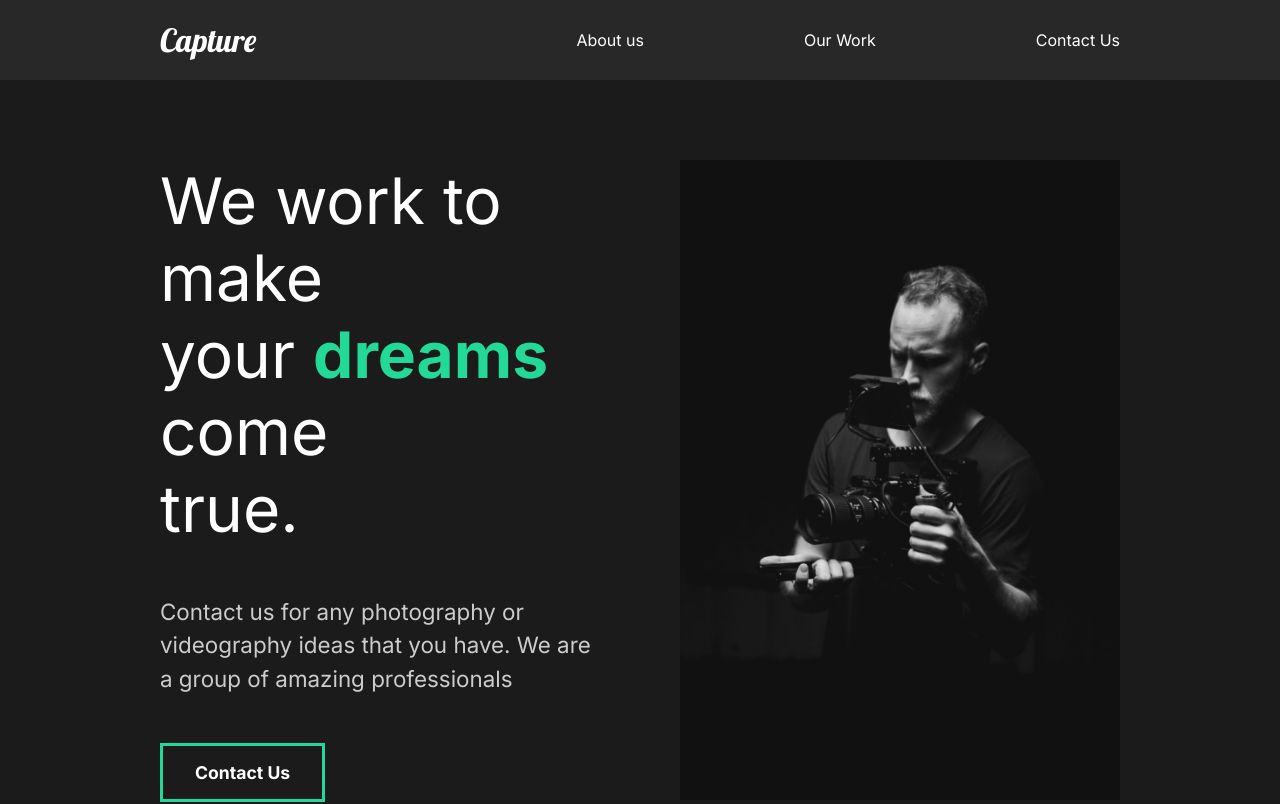
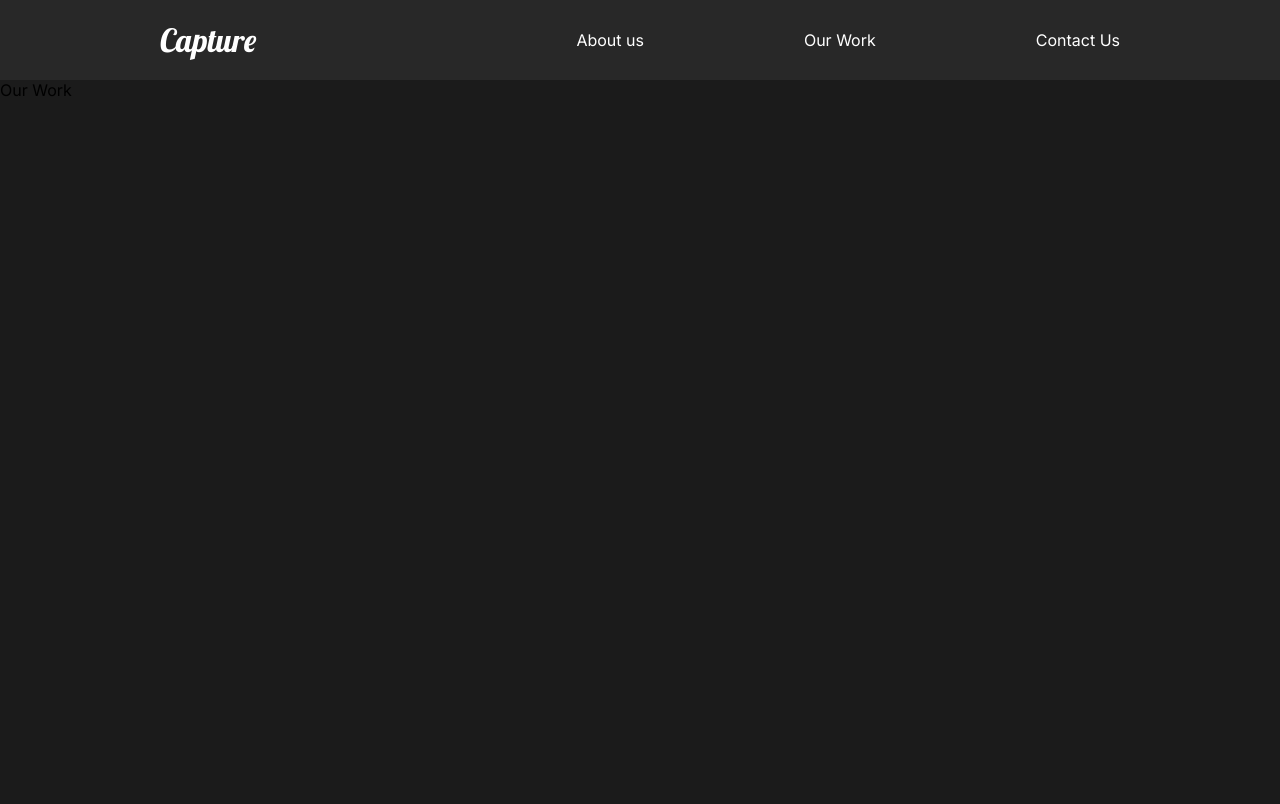
Before and after one commit to Micosilent/react-filmportfolio, a React (Create React App) app: page /work in a window 1280 px wide. Shown: the top 804 px of the page. Built offline with nearby package versions, Linux system fonts and the light colour scheme.

Commit message:
Implemented React Router

```diff
--- a/src/App.js
+++ b/src/App.js
@@ -2,15 +2,29 @@
 //Global Style
 import GlobalStyle from "./components/GlobalStyle";
 //import pages
+import Nav from "./components/Nav";
 import AboutUs from "./pages/AboutUs";
-import Nav from "./components/Nav";
+import ContactUs from "./pages/ContactUs";
+import OurWork from "./pages/OurWork";
+//Router
+import { Switch, Route } from "react-router-dom";
 
 function App() {
   return (
     <div className="App">
       <GlobalStyle />
       <Nav />
-      <AboutUs />
+      <Switch>
+        <Route path="/" exact>
+          <AboutUs />
+        </Route>
+        <Route path="/work">
+          <OurWork />
+        </Route>
+        <Route path="/contact">
+          <ContactUs />
+        </Route>
+      </Switch>
     </div>
   );
 }
--- a/src/components/Nav.js
+++ b/src/components/Nav.js
@@ -5,19 +5,19 @@
   return (
     <StyledNav>
       <h1>
-        <a id="logo" href="#">
+        <a id="logo" href="/">
           Capture
         </a>
       </h1>
       <ul>
         <li>
-          <a href="#">About us</a>
+          <a href="/">About us</a>
         </li>
         <li>
-          <a href="#">Our Work</a>
+          <a href="work">Our Work</a>
         </li>
         <li>
-          <a href="#">Contact Us</a>
+          <a href="contact">Contact Us</a>
         </li>
       </ul>
     </StyledNav>
--- a/src/index.js
+++ b/src/index.js
@@ -1,13 +1,16 @@
-import React from 'react';
-import ReactDOM from 'react-dom';
-import App from './App';
-import reportWebVitals from './reportWebVitals';
+import React from "react";
+import ReactDOM from "react-dom";
+import App from "./App";
+import reportWebVitals from "./reportWebVitals";
+import { BrowserRouter } from "react-router-dom";
 
 ReactDOM.render(
   <React.StrictMode>
-    <App />
+    <BrowserRouter>
+      <App />
+    </BrowserRouter>
   </React.StrictMode>,
-  document.getElementById('root')
+  document.getElementById("root")
 );
 
 // If you want to start measuring performance in your app, pass a function
--- /dev/null
+++ b/src/pages/ContactUs.js
@@ -0,0 +1,7 @@
+import React from "react";
+
+const ContactUs = () => {
+  return <div>Contact Us</div>;
+};
+
+export default ContactUs;
--- /dev/null
+++ b/src/pages/OurWork.js
@@ -0,0 +1,7 @@
+import React from "react";
+
+const OurWork = () => {
+  return <div>Our Work</div>;
+};
+
+export default OurWork;
```
